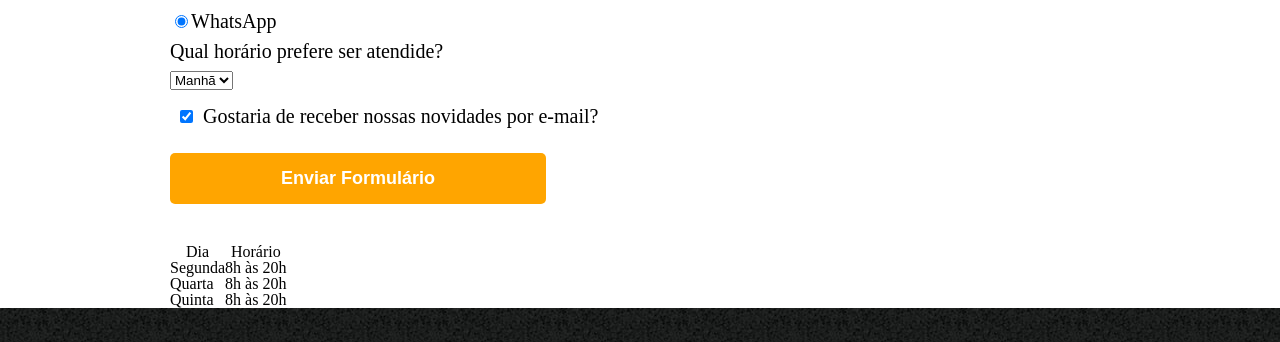
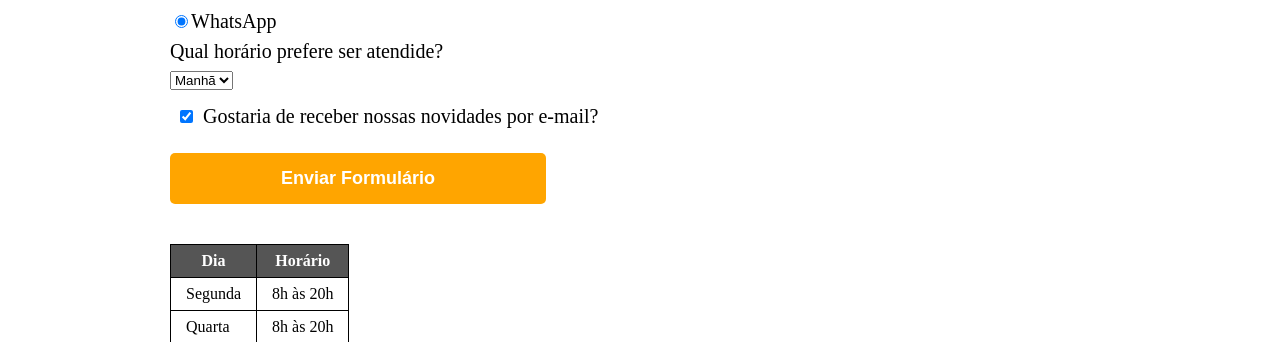
Before and after one commit to Nathaliaabs2/P-gina-de-contatos, a plain HTML site: page index.html in a window 1280 px wide. Shown: the part 868-1210 px from the top of the page. Drawn offline with Linux system fonts and the light colour scheme.

Commit message:
Commitada - completo

```diff
--- a/index.html
+++ b/index.html
@@ -18,7 +18,7 @@
             <ul>
                 <li><a href="file:///C:/Users/PICHAU/Desktop/Trabalhos%20GIT/AluraRepository/index.html" target="_blank">Home</a></li>
                 <li><a href="file:///C:/Users/PICHAU/Desktop/Trabalhos%20GIT/Produtos/index.html" target="_blank">Produtos</a></li>
-                <li><a href="contatos.html" target="_blank">Contato</a></li>
+                <li><a href="file:///C:/Users/PICHAU/Desktop/Trabalhos%20GIT/Contato/Contato/index.html" target="_blank">Contato</a></li>
             </ul>
        </nav>
             </div>
@@ -70,6 +70,7 @@
                   <th>Horário</th>
               </tr>
             </thead>
+            <tbody>
                 <tr>
                     <td>Segunda</td>
                     <td>8h às 20h</td>
@@ -82,6 +83,8 @@
                     <td>Quinta</td>
                     <td>8h às 20h</td>
                 </tr>
+
+            </tbody>
           </table>
         </main>
 
--- a/style.css
+++ b/style.css
@@ -128,3 +128,17 @@ form label, form legend {
     background: darkorange;
     transform: scale(1.2);
 }
+
+table {
+    margin: 20px 0 40px;
+}
+thead {
+    background: #555555;
+    color: white;
+    font-weight: bold;
+}
+
+td, th {
+    border: 1px solid #000000;
+    padding: 8px 15px;
+}
```
Lines whose indentation alone changed are shown as unchanged.
